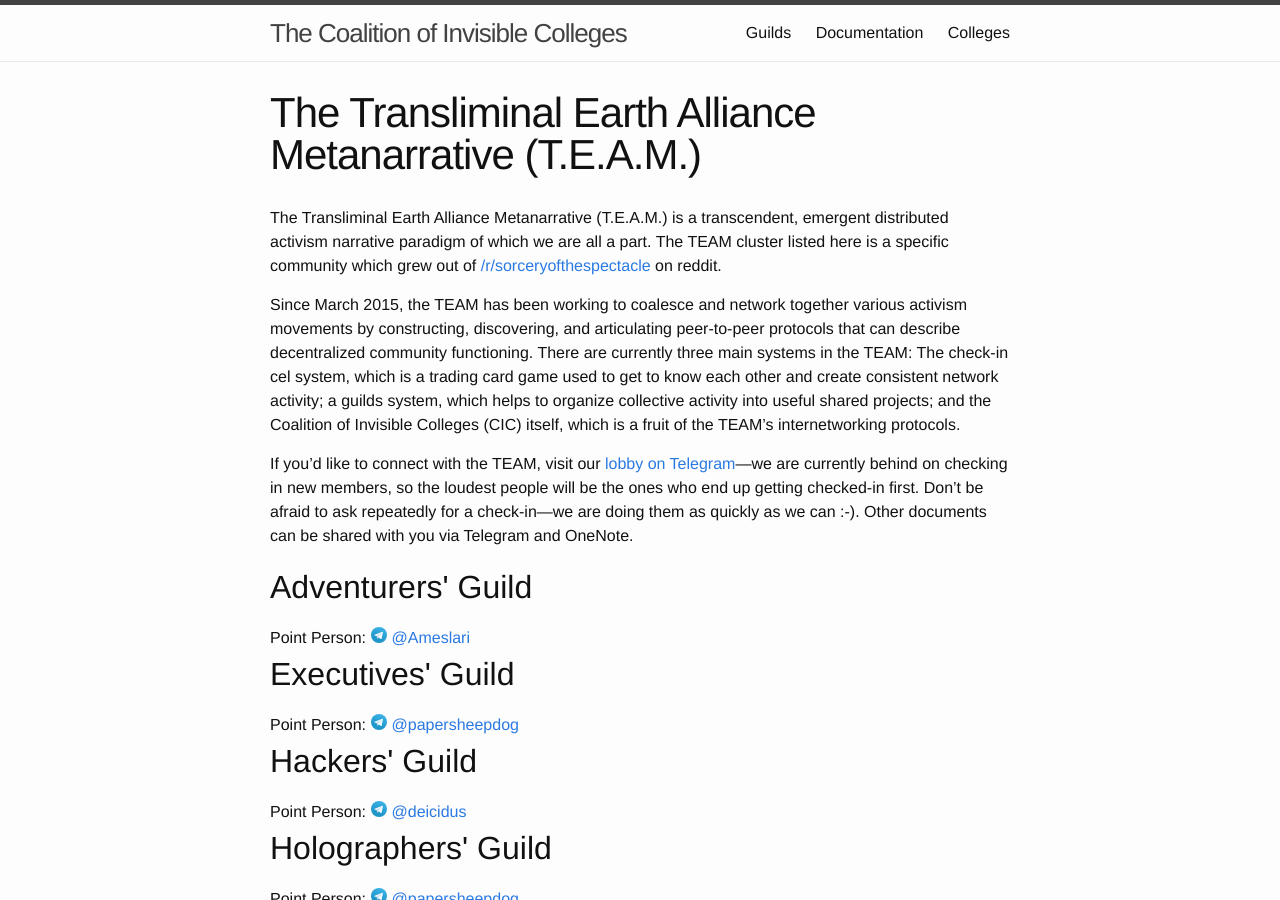
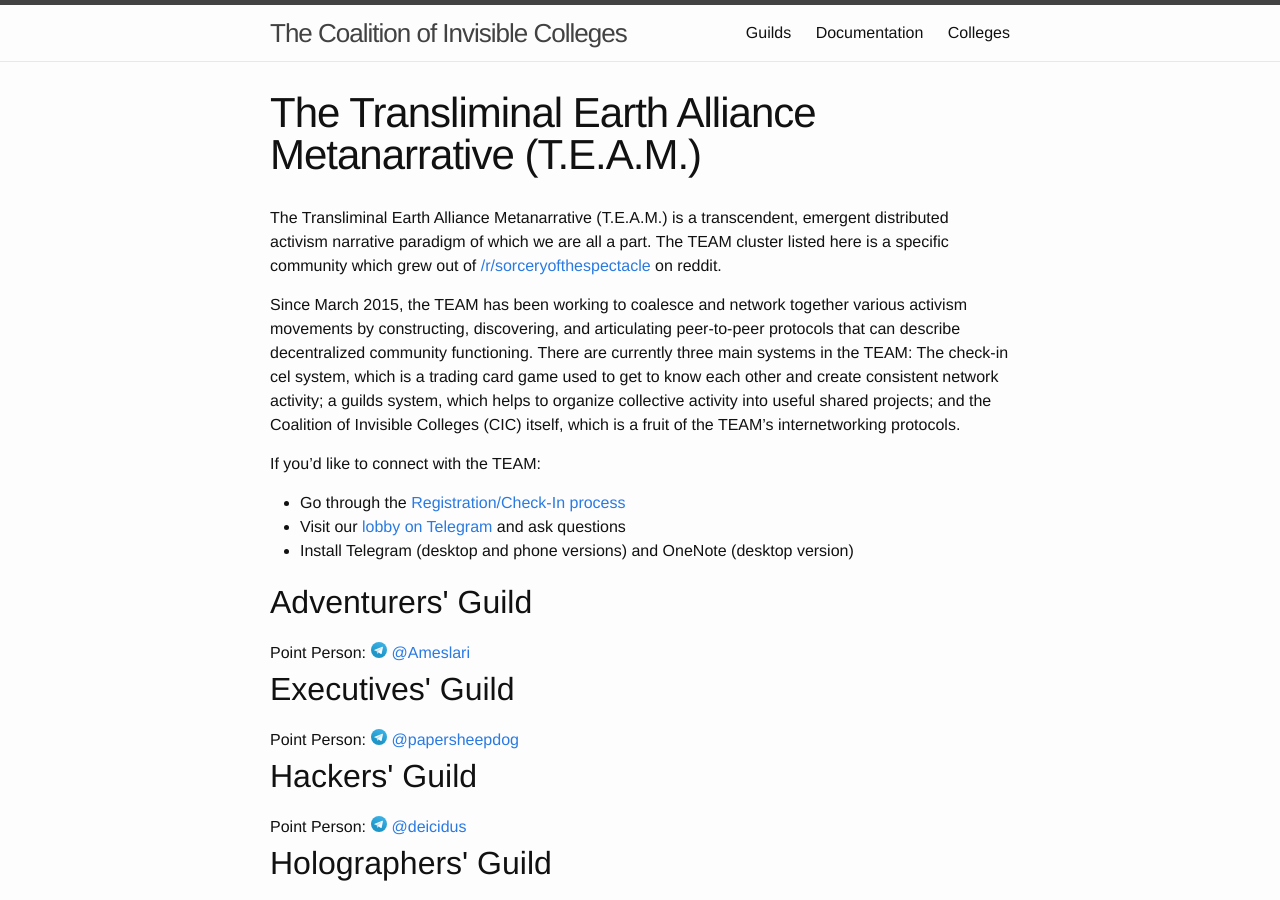
Before and after one commit to coalition-of-invisible-colleges/cic.github.io, a Jekyll site: the page built from colleges/TEAM/index.md, in a window 1280 px wide and 900 px high. Built offline with Jekyll 4.4.1, drawn with Linux system fonts in a browser that asks for light colours.

Commit message:
Added registration link

```diff
--- a/colleges/TEAM/index.md
+++ b/colleges/TEAM/index.md
@@ -9,4 +9,8 @@ The Transliminal Earth Alliance Metanarrative (T.E.A.M.) is a transcendent, emer
 
 Since March 2015, the TEAM has been working to coalesce and network together various activism movements by constructing, discovering, and articulating peer-to-peer protocols that can describe decentralized community functioning. There are currently three main systems in the TEAM: The check-in cel system, which is a trading card game used to get to know each other and create consistent network activity; a guilds system, which helps to organize collective activity into useful shared projects; and the Coalition of Invisible Colleges (CIC) itself, which is a fruit of the TEAM's internetworking protocols.
 
-If you'd like to connect with the TEAM, visit our [lobby on Telegram](http://telegram.me/TEAMlobby)—we are currently behind on checking in new members, so the loudest people will be the ones who end up getting checked-in first. Don't be afraid to ask repeatedly for a check-in—we are doing them as quickly as we can :-). Other documents can be shared with you via Telegram and OneNote.
+If you'd like to connect with the TEAM:
+
+* Go through the [Registration/Check-In process](https://docs.google.com/forms/d/e/1FAIpQLScCkfwaPpZewm0XNX5GjzO_1CvJ1CYEsW0R8lBUUiTsrrYKYA/viewform)
+* Visit our [lobby on Telegram](http://telegram.me/TEAMlobby) and ask questions
+* Install Telegram (desktop and phone versions) and OneNote (desktop version)
```
